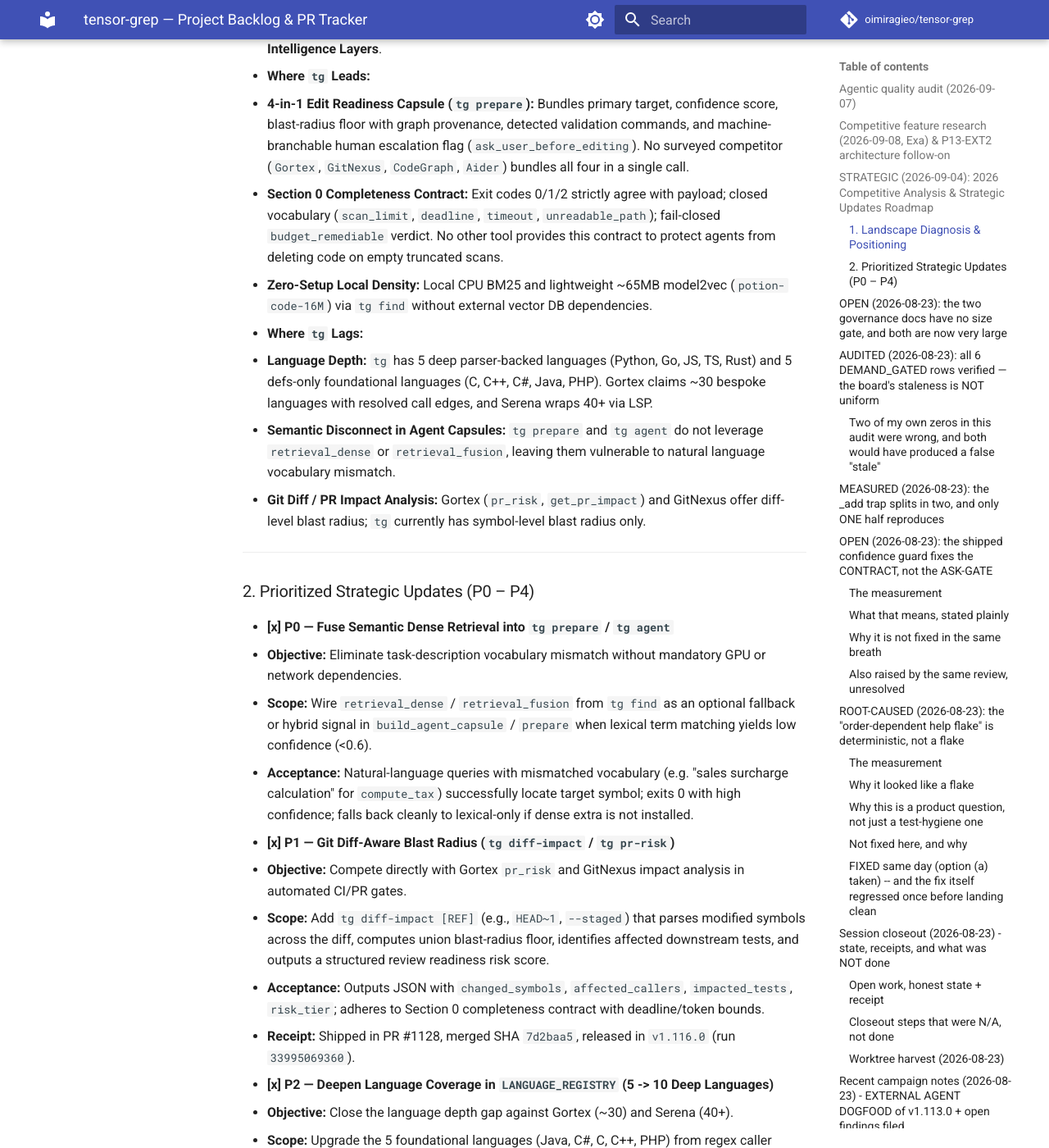
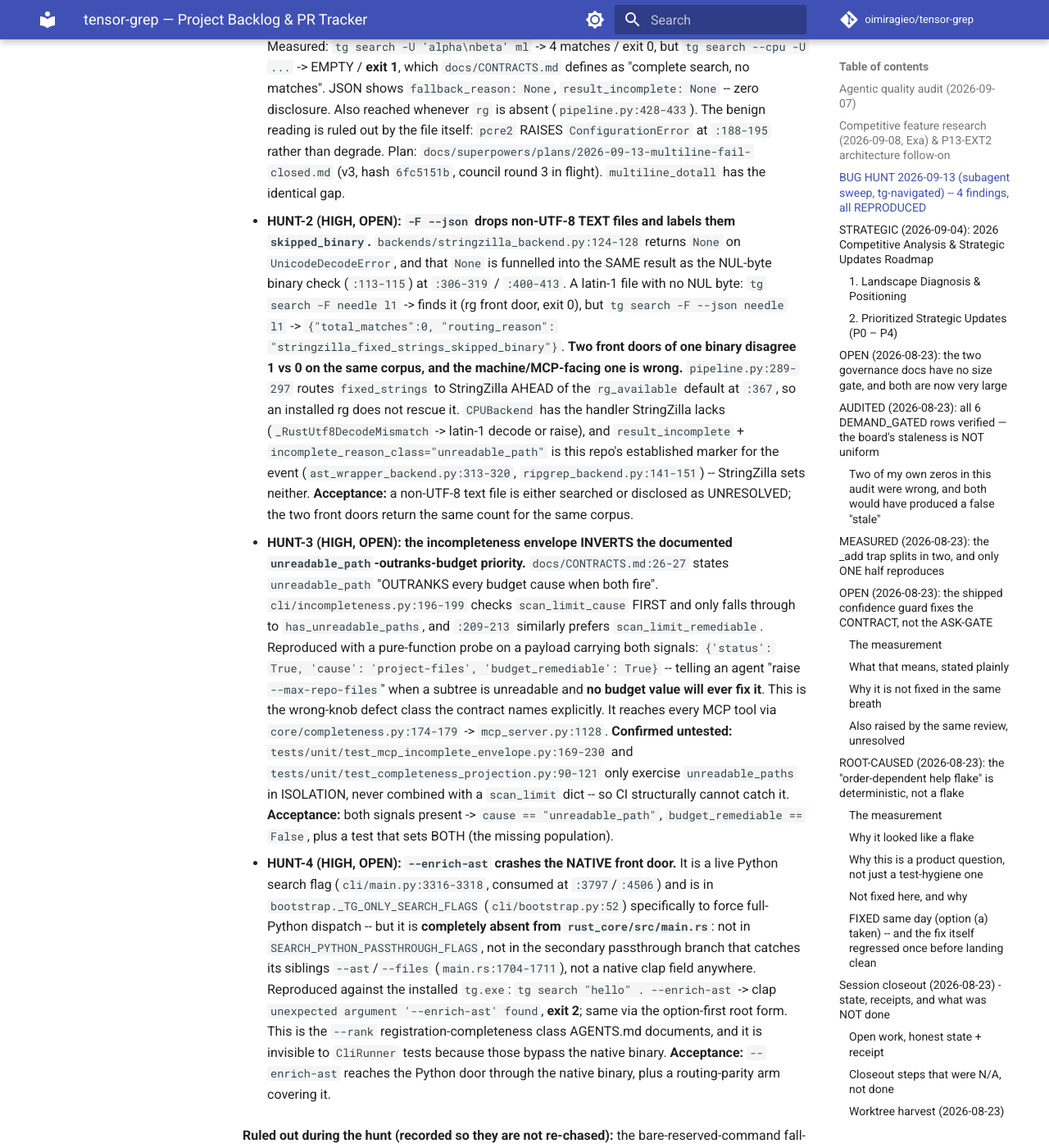
Before and after one commit to oimiragieo/tensor-grep, an MkDocs documentation site: the page built from docs/BACKLOG.md, in a window 1280 px wide and 1400 px high, scrolled down 8590 px. Shown: the whole window at 82% size. Built offline with MkDocs 1.6.1 and Material for MkDocs 9.7.7, drawn with Linux system fonts in a browser that asks for light colours; comment, search, counter and statistics services are not loaded; some of the changed text lies outside the part shown.

Commit message:
docs(backlog): bank 4 reproduced bug-hunt findings (HUNT-1..4)
Three read-only hunter seats navigated with `tg` (not grep/rg) and returned four
defects; the orchestrator reproduced every one on the shipped binary before
banking. Gap files were written under C:\tmp, which is scratch -- this is the
durable record, because prose across turns is how findings get lost.

HUNT-1 (in progress, plan at council round 3): --multiline silently dropped by
every non-ripgrep backend; --cpu -U returns exit 1 = "complete search, no
matches" over a search that never ran, with no fallback_reason and no
result_incomplete. The benign reading is ruled out by pcre2 RAISING at
pipeline.py:188-195 for the same class of flag.

HUNT-2: -F --json funnels UnicodeDecodeError into the same result as the NUL-byte
binary check, so a latin-1 text file is reported as skipped_binary. Two front
doors of one binary disagree 1 vs 0 on the same corpus and the MCP-facing one is
wrong.

HUNT-3: incompleteness.py:196-199 checks the budget cause BEFORE unreadable_path,
inverting docs/CONTRACTS.md:26-27 which states unreadable_path outranks every
budget cause when both fire. Reproduced: cause=project-files,
budget_remediable=True for an unreadable subtree -- the wrong-knob defect class
the contract names. Existing tests only exercise unreadable_paths in ISOLATION,
so CI structurally cannot catch it.

HUNT-4: --enrich-ast is absent from rust_core/src/main.rs entirely, so the native
door dies with clap 'unexpected argument', exit 2. The --rank registration class,
invisible to CliRunner tests.

Also records four shapes RULED OUT during the hunt so they are not re-chased.

Co-Authored-By: Claude Opus 5 (1M context) <noreply@anthropic.com>
Claude-Session: https://claude.ai/code/session_017dXq2wuRT1uZTHEcxvNtc4

```diff
--- a/docs/BACKLOG.md
+++ b/docs/BACKLOG.md
@@ -194,6 +194,76 @@ premise check a plan does. Do NOT re-open this as a feature; the real (small) qu
 discoverability of `--enrich-ast`, not absence. Separately: NOT stolen is Graft's LLM
 summarization (`--deep`, Pass 1/Pass 2) -- it needs an API key and works against tg's CPU/no-key
 moat; their key-free tier is pure tree-sitter, which is the tier tg already occupies more thoroughly.
+
+## BUG HUNT 2026-09-13 (subagent sweep, `tg`-navigated) -- 4 findings, all REPRODUCED
+
+Four defects found by three read-only hunter seats and independently reproduced by the
+orchestrator on the shipped binary. None are style nits; each produces a WRONG ANSWER a caller
+cannot distinguish from a correct one. Gap files were written to `C:\tmp\tensor-grep\hunt\`
+(scratch -- the durable record is here).
+
+- **HUNT-1 (HIGH, IN PROGRESS -- plan under council review): `--multiline`/`-U` silently dropped
+  by every non-ripgrep backend.** `config.multiline` has ONE consumer in the package
+  (`backends/ripgrep_backend.py:585-592`); `core/pipeline.py` never gates selection on it, so
+  `--cpu -U` lands on the line-oriented `RustCoreBackend` and answers 0. Measured:
+  `tg search -U 'alpha\nbeta' ml` -> 4 matches / exit 0, but `tg search --cpu -U ...` -> EMPTY /
+  **exit 1**, which `docs/CONTRACTS.md` defines as "complete search, no matches". JSON shows
+  `fallback_reason: None`, `result_incomplete: None` -- zero disclosure. Also reached whenever
+  `rg` is absent (`pipeline.py:428-433`). The benign reading is ruled out by the file itself:
+  `pcre2` RAISES `ConfigurationError` at `:188-195` rather than degrade. Plan:
+  `docs/superpowers/plans/2026-09-13-multiline-fail-closed.md` (v3, hash `6fc5151b`, council
+  round 3 in flight). `multiline_dotall` has the identical gap.
+
+- **HUNT-2 (HIGH, OPEN): `-F --json` drops non-UTF-8 TEXT files and labels them
+  `skipped_binary`.** `backends/stringzilla_backend.py:124-128` returns `None` on
+  `UnicodeDecodeError`, and that `None` is funnelled into the SAME result as the NUL-byte binary
+  check (`:113-115`) at `:306-319` / `:400-413`. A latin-1 file with no NUL byte:
+  `tg search -F needle l1` -> finds it (rg front door, exit 0), but
+  `tg search -F --json needle l1` -> `{"total_matches":0, "routing_reason":
+  "stringzilla_fixed_strings_skipped_binary"}`. **Two front doors of one binary disagree 1 vs 0
+  on the same corpus, and the machine/MCP-facing one is wrong.** `pipeline.py:289-297` routes
+  `fixed_strings` to StringZilla AHEAD of the `rg_available` default at `:367`, so an installed
+  rg does not rescue it. `CPUBackend` has the handler StringZilla lacks
+  (`_RustUtf8DecodeMismatch` -> latin-1 decode or raise), and `result_incomplete` +
+  `incomplete_reason_class="unreadable_path"` is this repo's established marker for the event
+  (`ast_wrapper_backend.py:313-320`, `ripgrep_backend.py:141-151`) -- StringZilla sets neither.
+  **Acceptance:** a non-UTF-8 text file is either searched or disclosed as UNRESOLVED; the two
+  front doors return the same count for the same corpus.
+
+- **HUNT-3 (HIGH, OPEN): the incompleteness envelope INVERTS the documented
+  `unreadable_path`-outranks-budget priority.** `docs/CONTRACTS.md:26-27` states
+  `unreadable_path` "OUTRANKS every budget cause when both fire". `cli/incompleteness.py:196-199`
+  checks `scan_limit_cause` FIRST and only falls through to `has_unreadable_paths`, and
+  `:209-213` similarly prefers `scan_limit_remediable`. Reproduced with a pure-function probe on
+  a payload carrying both signals: `{'status': True, 'cause': 'project-files',
+  'budget_remediable': True}` -- telling an agent "raise `--max-repo-files`" when a subtree is
+  unreadable and **no budget value will ever fix it**. This is the wrong-knob defect class the
+  contract names explicitly. It reaches every MCP tool via `core/completeness.py:174-179` ->
+  `mcp_server.py:1128`. **Confirmed untested:** `tests/unit/test_mcp_incomplete_envelope.py:169-230`
+  and `tests/unit/test_completeness_projection.py:90-121` only exercise `unreadable_paths` in
+  ISOLATION, never combined with a `scan_limit` dict -- so CI structurally cannot catch it.
+  **Acceptance:** both signals present -> `cause == "unreadable_path"`,
+  `budget_remediable == False`, plus a test that sets BOTH (the missing population).
+
+- **HUNT-4 (HIGH, OPEN): `--enrich-ast` crashes the NATIVE front door.** It is a live Python
+  search flag (`cli/main.py:3316-3318`, consumed at `:3797`/`:4506`) and is in
+  `bootstrap._TG_ONLY_SEARCH_FLAGS` (`cli/bootstrap.py:52`) specifically to force full-Python
+  dispatch -- but it is **completely absent from `rust_core/src/main.rs`**: not in
+  `SEARCH_PYTHON_PASSTHROUGH_FLAGS`, not in the secondary passthrough branch that catches its
+  siblings `--ast`/`--files` (`main.rs:1704-1711`), not a native clap field anywhere. Reproduced
+  against the installed `tg.exe`: `tg search "hello" . --enrich-ast` -> clap
+  `unexpected argument '--enrich-ast' found`, **exit 2**; same via the option-first root form.
+  This is the `--rank` registration-completeness class AGENTS.md documents, and it is invisible
+  to `CliRunner` tests because those bypass the native binary. **Acceptance:** `--enrich-ast`
+  reaches the Python door through the native binary, plus a routing-parity arm covering it.
+
+**Ruled out during the hunt (recorded so they are not re-chased):** the bare-reserved-command
+fall-through (`tg edit-ready` in a small dir) is DELIBERATE and pinned at `main.rs:8028`,
+`:5248-5262`, and `tests/e2e/test_routing_parity.py:800-824`; the apparent
+`SEARCH_PYTHON_PASSTHROUGH_FLAGS` vs `_TG_ONLY_SEARCH_FLAGS` divergence resolves to native
+structured fields or genuine rg passthrough for every entry EXCEPT `--enrich-ast`; and the
+A83 `--gpu-device-ids` silent-drop is now fail-closed via `rg_passthrough_gpu_dropped_search_flags`
+(`main.rs:9245-9272`).
 
 ## STRATEGIC (2026-09-04): 2026 Competitive Analysis & Strategic Updates Roadmap
 
```
